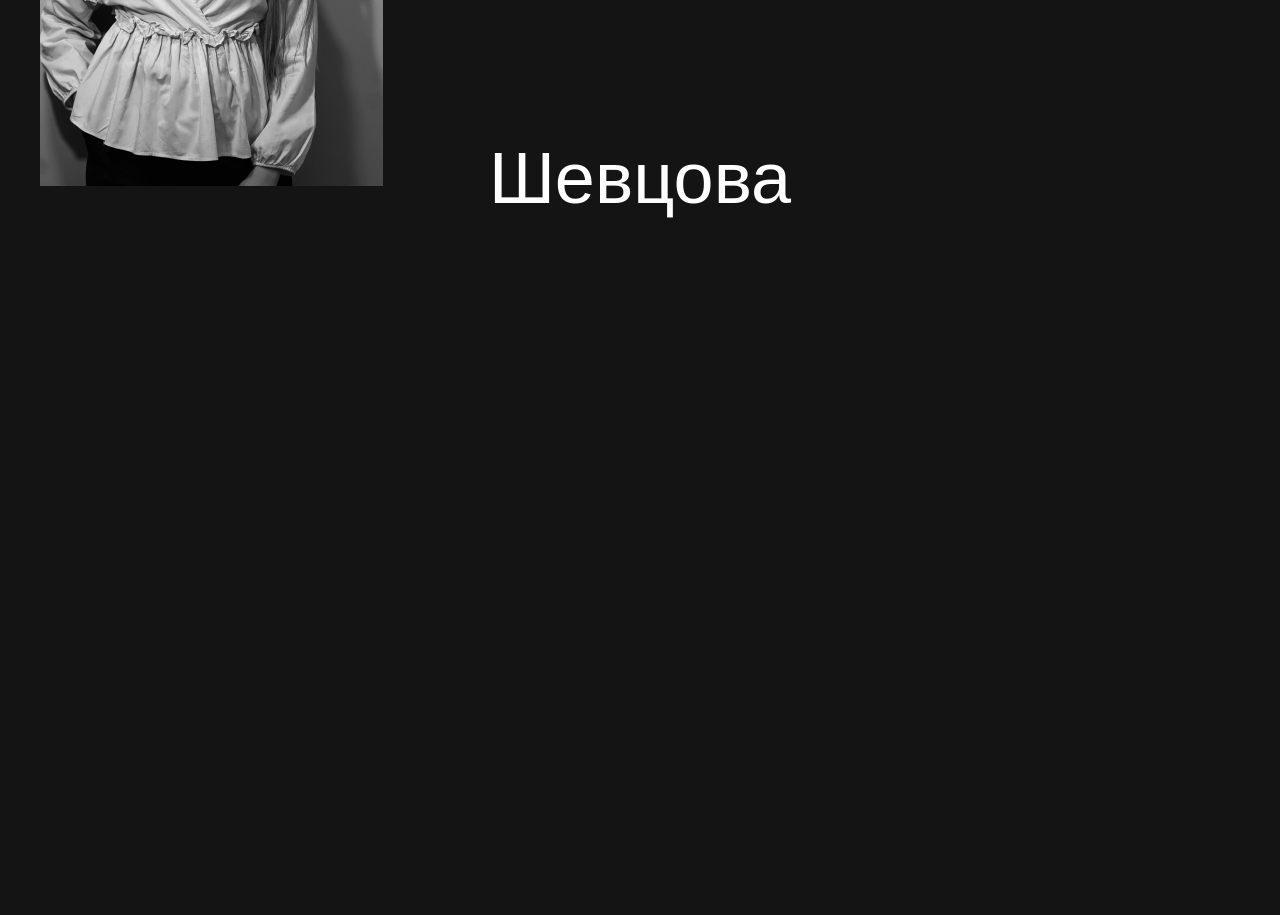
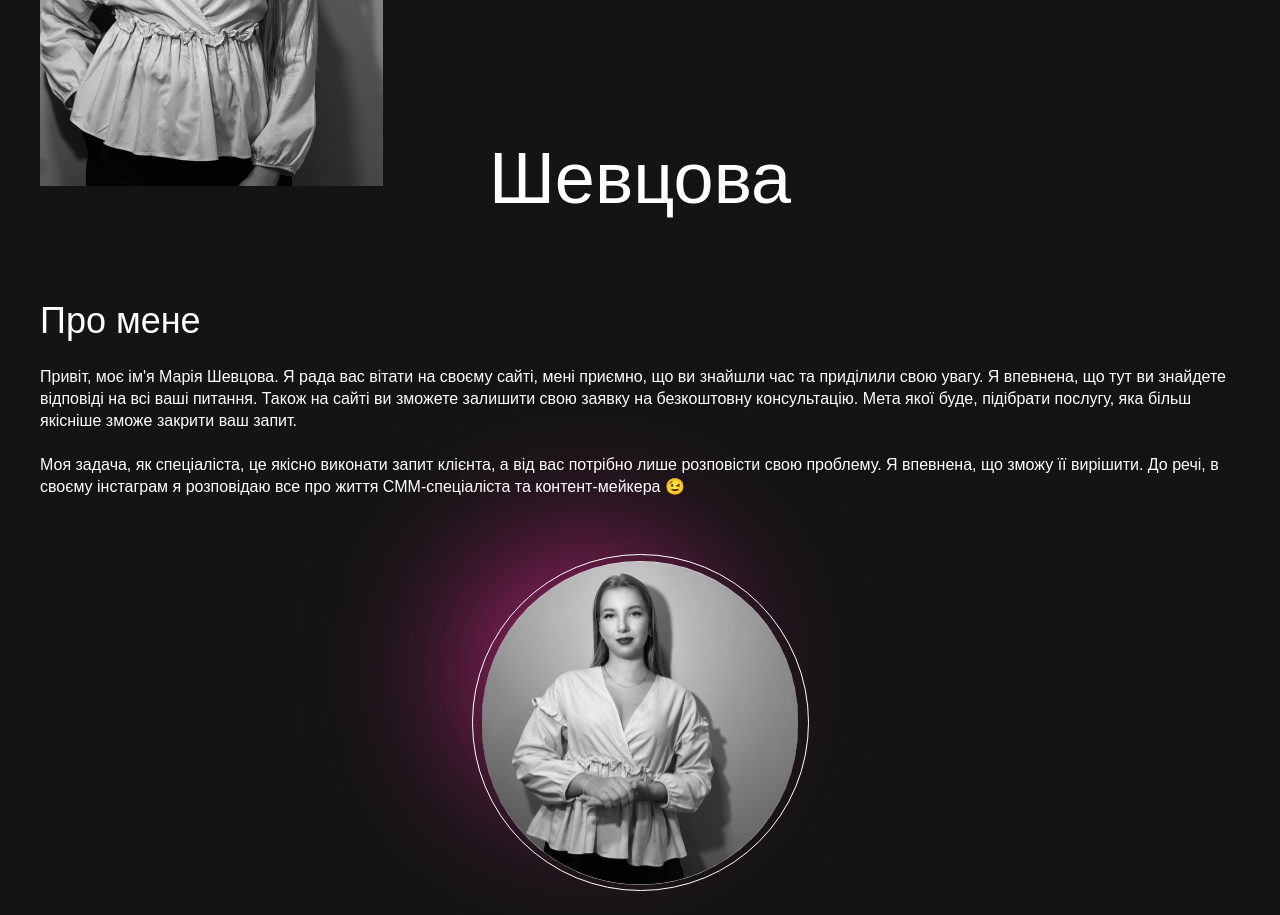
Before and after one commit to Nastia-Pirogova/SMM-Maria, a website: page assets/index.html in a window 1280 px wide. Shown: the part 546-1461 px from the top of the page. Before the commit the page ends 846 px from the top, so only its background shows below. Drawn offline with nearby package versions, Linux system fonts and the light colour scheme; a web font is replaced by a local one.

Commit message:
section about-me

```diff
--- /dev/null
+++ b/assets/css/about-me.css
@@ -0,0 +1,54 @@
+h3.about-me-inner__title {
+    font-family: 'Abhaya Libre', sans-serif;
+    font-size: 36px;
+    font-weight: 400;
+    line-height: 42px;
+}
+
+.about-me-inner__text {
+    margin-top: 24px;
+    margin-bottom: 56px;
+    font-family: 'Abril Fatface', sans-serif;
+    font-size: 16px;
+    font-weight: 400;
+    line-height: 22px;
+}
+
+.about-me-inner__img{
+    display: flex;
+    flex-direction: column;
+    align-items: center;
+    margin: 24px 18px;
+}
+
+.about-me__img {
+    width: 337px;
+    height: 337px;
+    border-radius: 337px;
+    border: 0.538px solid var(--white);
+    display: flex;
+    justify-content: center;
+    align-items: center;
+}
+
+.about-me__img > img{
+    width: 316px;
+    height: 324px;
+    border-radius: 215px;
+}
+
+.about-me__ellipse{
+    position: absolute;
+}
+
+.about-me__ellipse__blur {
+    width: 219px;
+    height: 219px;
+    border-radius: 109.5px;
+    background-color: var(--pink-2);
+    filter: blur(79.5px);
+    position: relative;
+    right: 55px;
+    top: 7px;
+    z-index: -1;
+}
--- a/assets/css/main.css
+++ b/assets/css/main.css
@@ -1,5 +1,6 @@
 @import "global.css";
 @import "header.css";
 @import "hero.css";
+@import "about-me.css";
 @import "post.css";
 @import "media.css";
--- a/assets/index.html
+++ b/assets/index.html
@@ -138,6 +138,39 @@
     </section>
 </main>
 
+<section class="about-me">
+    <div class="container">
+        <div class="about-me-inner">
+            <h3 class="about-me-inner__title">Про мене</h3>
+            <div class="about-me-inner__text">
+                <p class="about-me-inner__text1">
+                    Привіт, моє ім'я Марія Шевцова. Я рада вас вітати на своєму сайті, мені приємно, що ви знайшли час
+                    та приділили свою увагу. Я впевнена, що тут ви знайдете відповіді на всі ваші питання. Також на
+                    сайті ви зможете залишити свою заявку на безкоштовну консультацію. Мета якої буде, підібрати
+                    послугу, яка більш якісніше зможе закрити ваш запит.
+
+                </p>
+                <p class="about-me-inner__text2">
+                    <br>
+                    Моя задача, як спеціаліста, це якісно виконати запит клієнта, а від вас потрібно лише розповісти
+                    свою проблему. Я впевнена, що зможу її вирішити. До речі, в своєму інстаграм я розповідаю все про
+                    життя СММ-спеціаліста та контент-мейкера 😉
+                </p>
+            </div>
+            <div class="about-me-inner__img">
+                <div class="about-me__img">
+                    <img src="images/maria2.jpg" alt="">
+
+                </div>
+                <div class="about-me__ellipse">
+                    <div class="about-me__ellipse__blur"></div>
+                </div>
+            </div>
+        </div>
+    </div>
+
+</section>
+
 <!--<footer class="footer">-->
 <!--    <div class="container">-->
 <!--        <div class="">-->
```
Also changed, not shown: assets/images/maria2.jpg (added).
